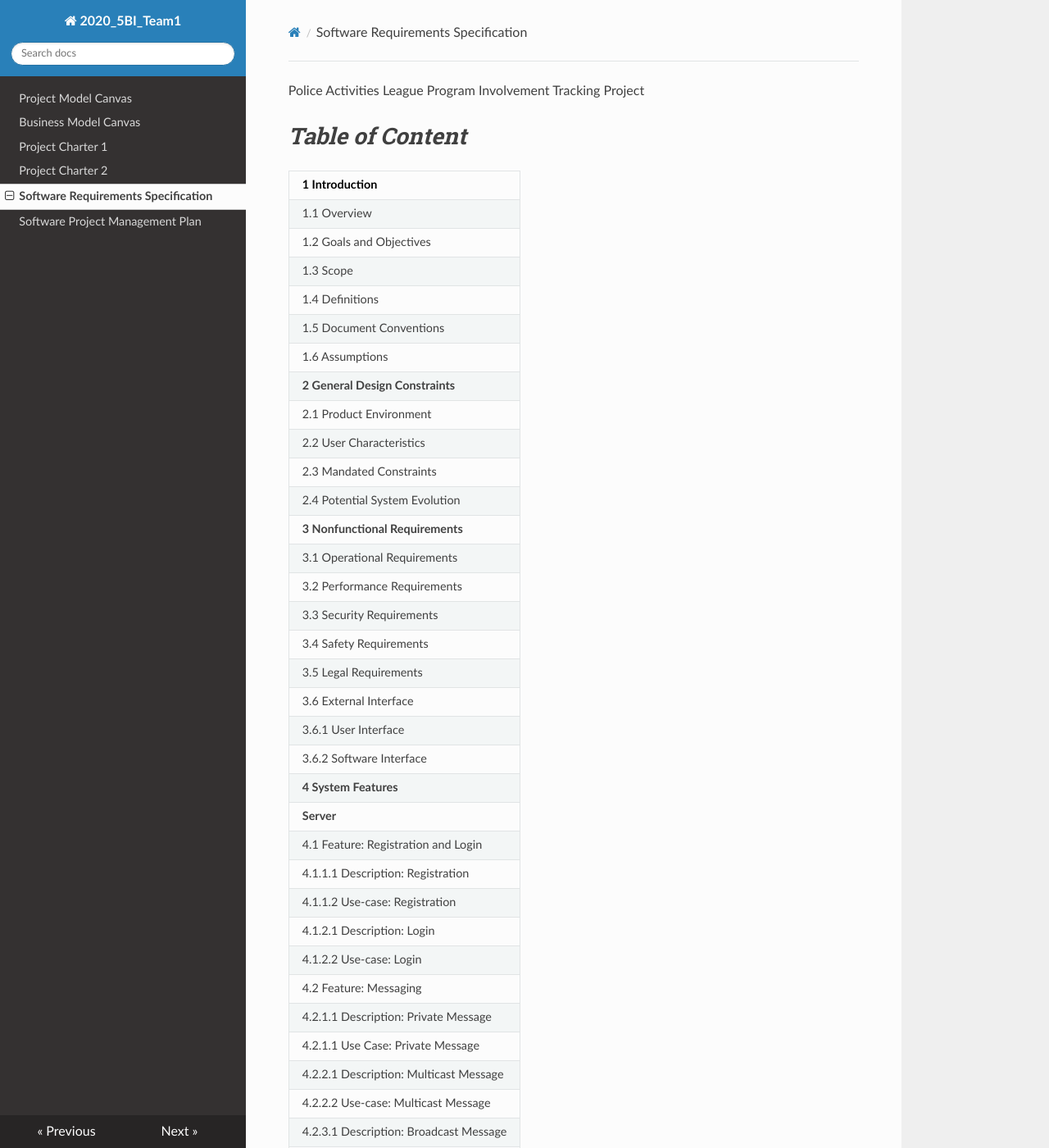
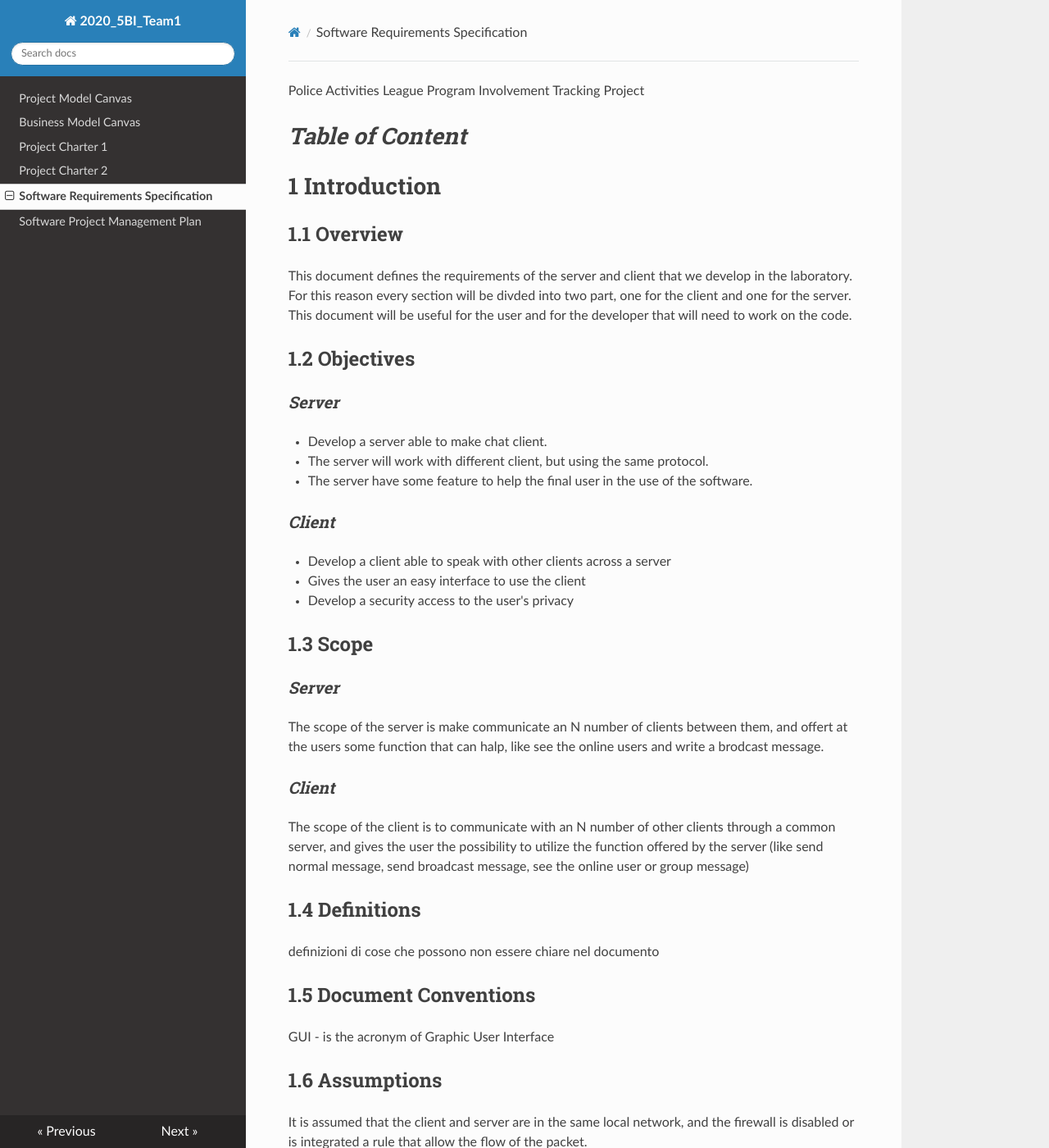
Before and after one commit to FrankMartinuz/2020_5BI_team1_Liboni, an MkDocs documentation site: the page built from docs/Software_Requirements_Specification.md, in a window 1280 px wide and 1400 px high. Shown: the whole window at 82% size. Built offline with MkDocs 1.6.1, drawn with Linux system fonts in a browser that asks for light colours; nearby versions of some CDN libraries; some of the changed text lies outside the part shown.

Commit message:
Update Software_Requirements_Specification.md

```diff
--- a/docs/Software_Requirements_Specification.md
+++ b/docs/Software_Requirements_Specification.md
@@ -4,48 +4,7 @@ Police Activities League Program Involvement Tracking Project
 
 # *Table of Content*
 
-|1 Introduction|
-| --- |
-| 1.1 Overview|
-| 1.2 Goals and Objectives|
-| 1.3 Scope|
-| 1.4 Definitions|
-| 1.5 Document Conventions|
-| 1.6 Assumptions|
-| **2 General Design Constraints**|
-| 2.1 Product Environment|
-| 2.2 User Characteristics|
-| 2.3 Mandated Constraints|
-| 2.4 Potential System Evolution|
-| **3 Nonfunctional Requirements**|
-| 3.1 Operational Requirements|
-| 3.2 Performance Requirements|
-| 3.3 Security Requirements|
-| 3.4 Safety Requirements|
-| 3.5 Legal Requirements|
-| 3.6 External Interface|
-| 3.6.1 User Interface|
-| 3.6.2 Software Interface|
-| **4 System Features**|
-|**Server**|
-| 4.1 Feature: Registration and Login|
-| 4.1.1.1 Description: Registration|
-| 4.1.1.2 Use-case: Registration|
-| 4.1.2.1 Description: Login|
-| 4.1.2.2 Use-case: Login|
-| 4.2 Feature: Messaging|
-| 4.2.1.1 Description: Private Message|
-| 4.2.1.1 Use Case: Private Message|
-| 4.2.2.1 Description: Multicast Message|
-| 4.2.2.2 Use-case: Multicast Message|
-| 4.2.3.1 Description: Broadcast Message|
-| 4.2.3.2 Use-case: Broadcast Message|
-|**Client**|
-| 4.3 Feature: Registration and Login|
-| 4.3.1.1 Description: Registration|
-| 4.3.1.2 Use-case: Registration|
-| 4.3.2.1 Description: Login|
-| 4.3.2.2 Use-case: Login|
+
 
 # 1 Introduction
 
```
